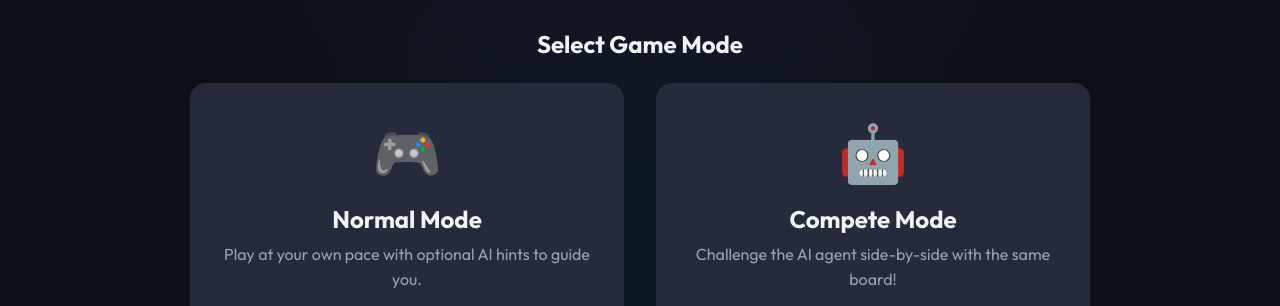
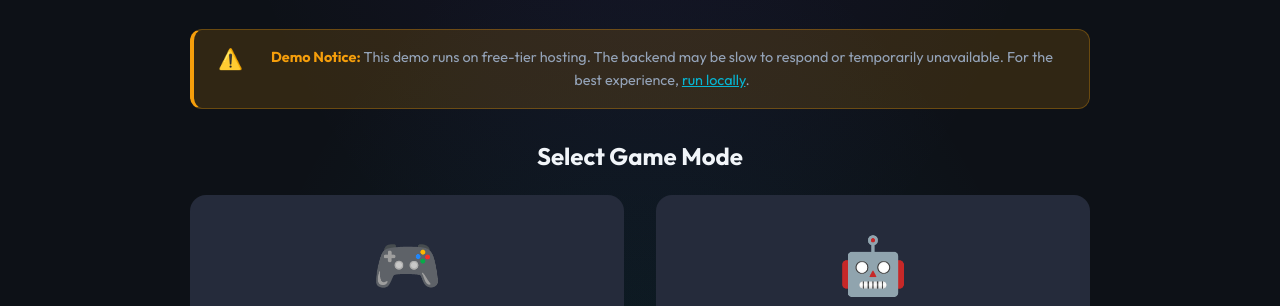
Before and after one commit to Qingtian-Zou/PM-BDSP-GrandUndergroundMining, a plain HTML site: page frontend/index.html in a window 1280 px wide. Shown: the part 410-716 px from the top of the page. Drawn offline with Linux system fonts and the light colour scheme.

Commit message:
Add reminder

```diff
--- a/frontend/css/style.css
+++ b/frontend/css/style.css
@@ -1122,3 +1122,45 @@ body {
     margin-bottom: var(--gap-lg);
     color: var(--text-primary);
 }
+
+/* ===========================================
+   Notice Banner
+   =========================================== */
+
+.notice-banner {
+    display: flex;
+    align-items: flex-start;
+    gap: var(--gap-md);
+    padding: var(--gap-md) var(--gap-lg);
+    margin-bottom: var(--gap-xl);
+    background: rgba(245, 158, 11, 0.15);
+    border: 1px solid rgba(245, 158, 11, 0.3);
+    border-radius: var(--radius-md);
+    border-left: 4px solid var(--accent-gold);
+}
+
+.notice-icon {
+    font-size: 1.25rem;
+    flex-shrink: 0;
+}
+
+.notice-banner p {
+    color: var(--text-secondary);
+    font-size: 0.9rem;
+    line-height: 1.6;
+    margin: 0;
+}
+
+.notice-banner strong {
+    color: var(--accent-gold);
+}
+
+.notice-banner a {
+    color: var(--accent-secondary);
+    text-decoration: underline;
+    transition: color var(--transition-fast);
+}
+
+.notice-banner a:hover {
+    color: var(--accent-primary);
+}
--- a/frontend/index.html
+++ b/frontend/index.html
@@ -64,6 +64,18 @@
                             <span>View on GitHub</span>
                         </a>
                     </div>
+                </div>
+
+                <!-- Free Tier Notice -->
+                <div class="notice-banner">
+                    <span class="notice-icon">⚠️</span>
+                    <p>
+                        <strong>Demo Notice:</strong> This demo runs on free-tier hosting.
+                        The backend may be slow to respond or temporarily unavailable.
+                        For the best experience, <a
+                            href="https://github.com/Qingtian-Zou/PM-BDSP-GrandUndergroundMining" target="_blank">run
+                            locally</a>.
+                    </p>
                 </div>
 
                 <h3 class="mode-title">Select Game Mode</h3>
```
Also changed, not shown: 1 other file.
